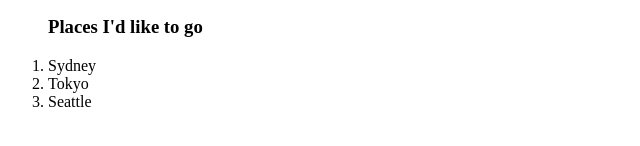
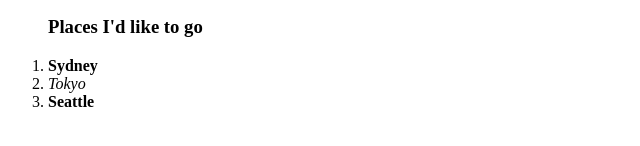
Before and after one commit to mhomolak/favorites, a plain HTML site: page index.html in a window 1280 px wide. Shown: the part 182-328 px from the top of the page, 0-640 px from the left. Drawn offline with Linux system fonts and the light colour scheme.

Commit message:
Bold and italics

```diff
--- a/index.html
+++ b/index.html
@@ -13,9 +13,9 @@
     </ul>
     <ol>
       <h3>Places I'd like to go</h3>
-      <li>Sydney</li>
-      <li>Tokyo</li>
-      <li>Seattle</li>
+      <li><strong>Sydney</strong></li>
+      <li><em>Tokyo</em></li>
+      <li><strong>Seattle</strong></li>
     </ol>
   </body>
 </html>
```
